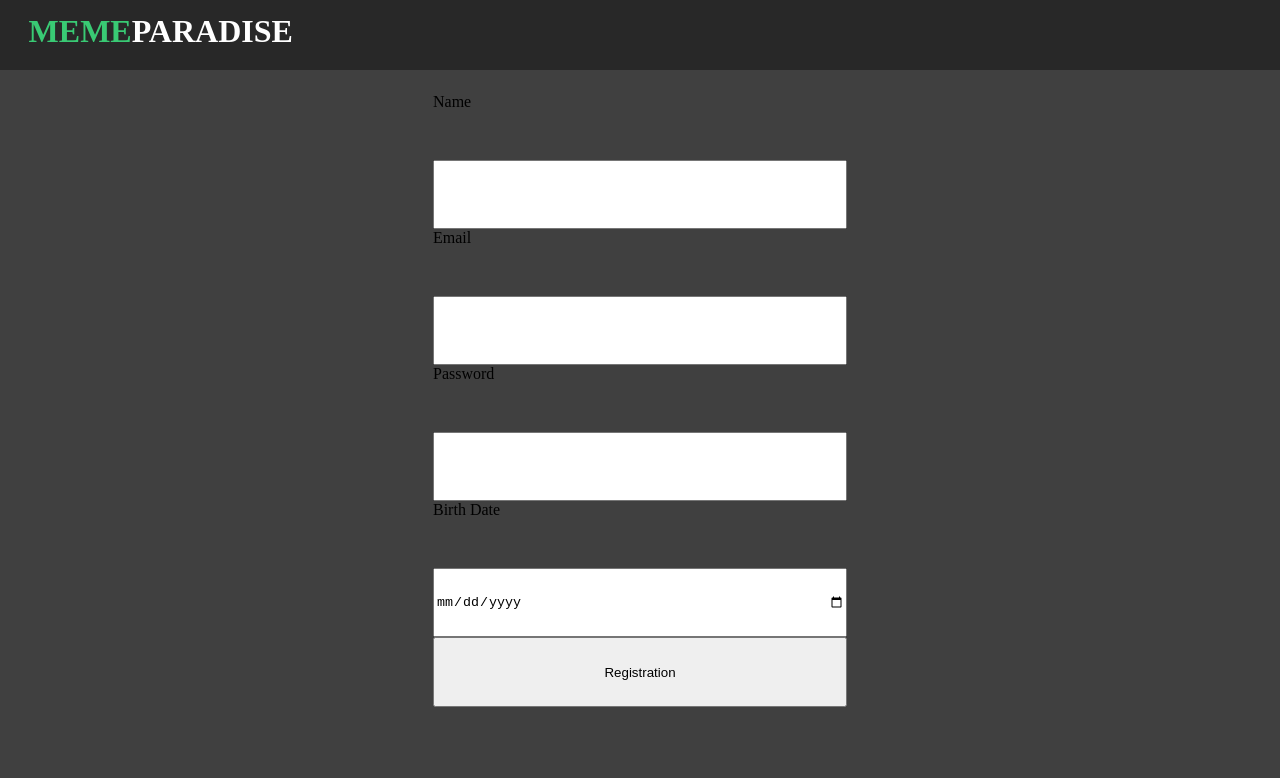
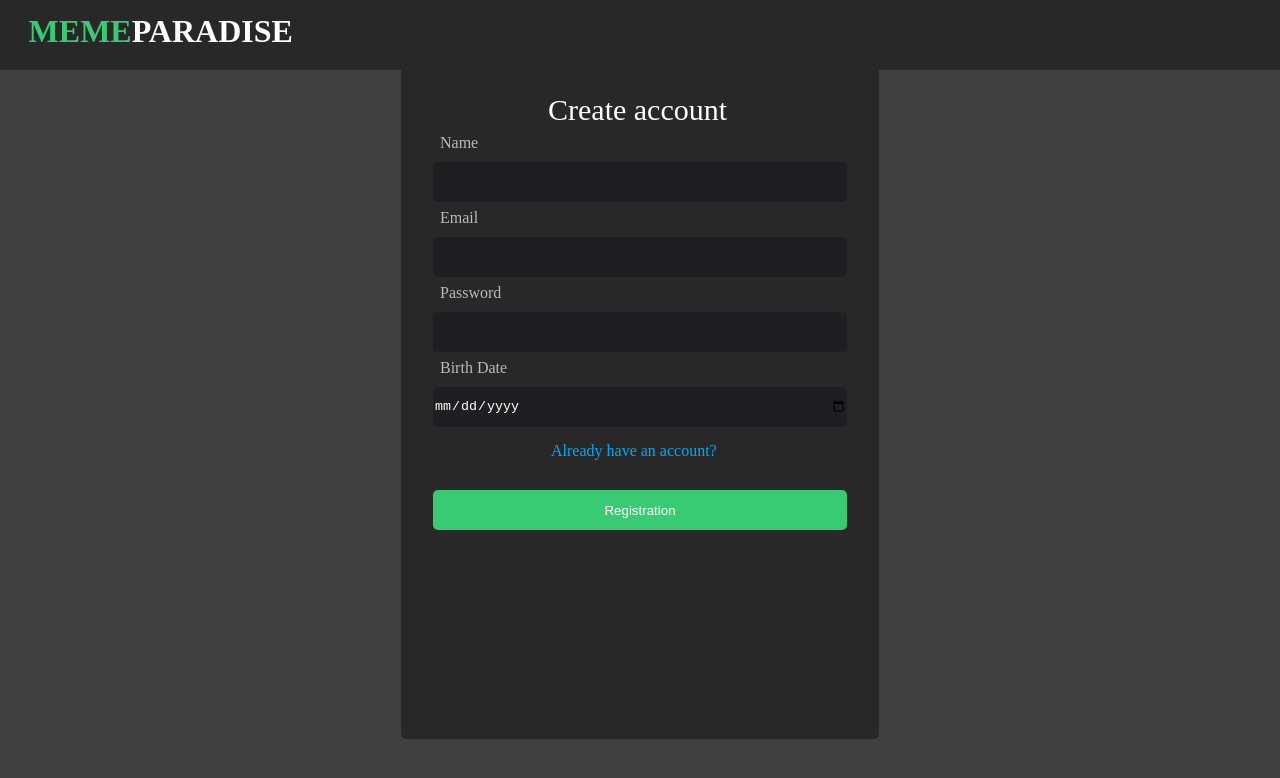
Before and after one commit to nuloxis/memeParadis, an Angular app in the folder front/memeparadis/: page /registration in a window 1280 px wide. Shown: the top 778 px of the page. Built offline with nearby package versions, Linux system fonts and the light colour scheme.

Commit message:
login_registration_page_style2.0

```diff
--- a/front/memeparadis/src/app/_components/login/login.component.css
+++ b/front/memeparadis/src/app/_components/login/login.component.css
@@ -58,7 +58,7 @@ span{
 }
 .textr{
   color: #B5BAC1;
-  margin: 5px;
+  margin: 7px;
 }
 .hreftext{
   color: #00a8fc;
@@ -99,3 +99,6 @@ button:hover{
 img{
   border-radius: 5px;
 }
+a{
+  text-decoration: none;
+}
--- a/front/memeparadis/src/app/_components/main-page/main-page.component.css
+++ b/front/memeparadis/src/app/_components/main-page/main-page.component.css
@@ -0,0 +1,27 @@
+* {
+  box-sizing: border-box;
+}
+.mainbody{
+  width: 100%;
+  height: 100%;
+}
+.navbar{
+  width: 100%;
+  height: 70px;
+  background-color: #282828;
+  position: fixed;
+}
+
+/*----------------------------------*/
+h1{
+  position: absolute;
+  padding: 3px;
+  float: left;
+  margin-left: 2%;
+  margin-top: 10px;
+  color: #39ca74;
+}
+span{
+  color: #ffffff;
+}
+/*----------------------------------*/
--- a/front/memeparadis/src/app/_components/main-page/main-page.component.html
+++ b/front/memeparadis/src/app/_components/main-page/main-page.component.html
@@ -1 +1,7 @@
-<p>main-page works!</p>
+<html class="mainbody">
+  <body class="mainbody">
+    <div class="navbar">
+      <h1>MEME<span>PARADISE</span></h1>
+    </div>
+  </body>
+</html>
--- a/front/memeparadis/src/app/_components/registration/registration.component.css
+++ b/front/memeparadis/src/app/_components/registration/registration.component.css
@@ -32,11 +32,62 @@ span{
   display: flex;
   place-items: center;
   justify-content: center;
-
-
 }
 form{
   width: 414px;
   height: 614px;
+
+}
+.text_fieldd{
   display: grid;
 }
+.textr{
+  color: #B5BAC1;
+  margin: 7px;
+  margin-bottom: 10px;
+}
+.hreftext{
+  color: #00a8fc;
+}
+input{
+  background-color: #1E1F22;
+  color: white;
+  width: 414px;
+  height: 40px;
+  border: 0;
+  border-radius: 5px;
+}
+button{
+  width: 414px;
+  height: 40px;
+  background-color: #39ca74;
+  color: white;
+  border: 0;
+  border-radius: 5px;
+  margin-top: 20px;
+}
+.maintext{
+  color: white;
+  width: 93px;
+  height: 30px;
+  font-size: 30px;
+  margin-left: 115px;
+}
+button:hover{
+  background-color: #278d50;
+  color: rgb(195, 192, 192);
+  touch-action: 5s;
+  transition: 0.2s;
+}
+.registration{
+  background-color: #282828;
+  border-radius: 5px;
+  padding: 32px;
+}
+.login{
+  margin-left: 118px;
+  margin-top: 15px;
+}
+a{
+  text-decoration: none;
+}
--- a/front/memeparadis/src/app/_components/registration/registration.component.html
+++ b/front/memeparadis/src/app/_components/registration/registration.component.html
@@ -8,17 +8,35 @@
   <div class="main">
     <div class="registration">
       <form #productsFrom="ngForm" (ngSubmit)="onProductCreate(productsFrom.value)">
-        <label>Name</label>
-        <input type="text" name="name" ngModel>
+        <label class="maintext">Create account</label>
 
-        <label>Email</label>
-        <input type="text" name="email" ngModel>
+        <div class="text_fieldd">
+          <label class="textr">Name</label>
+          <input type="text" name="name" ngModel>
+        </div>
 
-        <label>Password</label>
-        <input type="text" name="password" ngModel>
+        <div class="text_fieldd">
+          <label class="textr">Email</label>
+          <input type="text" name="email" ngModel>
+        </div>
 
-        <label>Birth Date</label>
-        <input type="date" name="birthDate" ngModel>
+        <div class="text_fieldd">
+          <label class="textr">Password</label>
+          <input type="text" name="password" ngModel>
+        </div>
+
+        <div class="text_fieldd">
+          <label class="textr">Birth Date</label>
+          <input type="date" name="birthDate" ngModel>
+        </div>
+
+        <div class="login textr">
+          <a href="login" class="hreftext" (click)="goToPage('login')" >Already have an account?</a>
+        </div>
+
+
+
+
 
         <button type="submit">Registration</button>
       </form>
--- a/front/memeparadis/src/app/_components/registration/registration.component.ts
+++ b/front/memeparadis/src/app/_components/registration/registration.component.ts
@@ -1,5 +1,6 @@
 import { HttpClient } from '@angular/common/http';
 import { Component, OnInit } from '@angular/core';
+import { Router } from '@angular/router';
 
 @Component({
   selector: 'app-registration',
@@ -8,12 +9,15 @@ import { Component, OnInit } from '@angular/core';
 })
 export class RegistrationComponent implements OnInit {
 
-  constructor(private http:HttpClient) {
+  constructor(private http:HttpClient,private router:Router) {
 
   }
 
   ngOnInit(): void {
 
+  }
+  goToPage(pageName:string):void{
+    this.router.navigate([`${pageName}`]);
   }
 
   onProductCreate(addNewUser: any){
```
